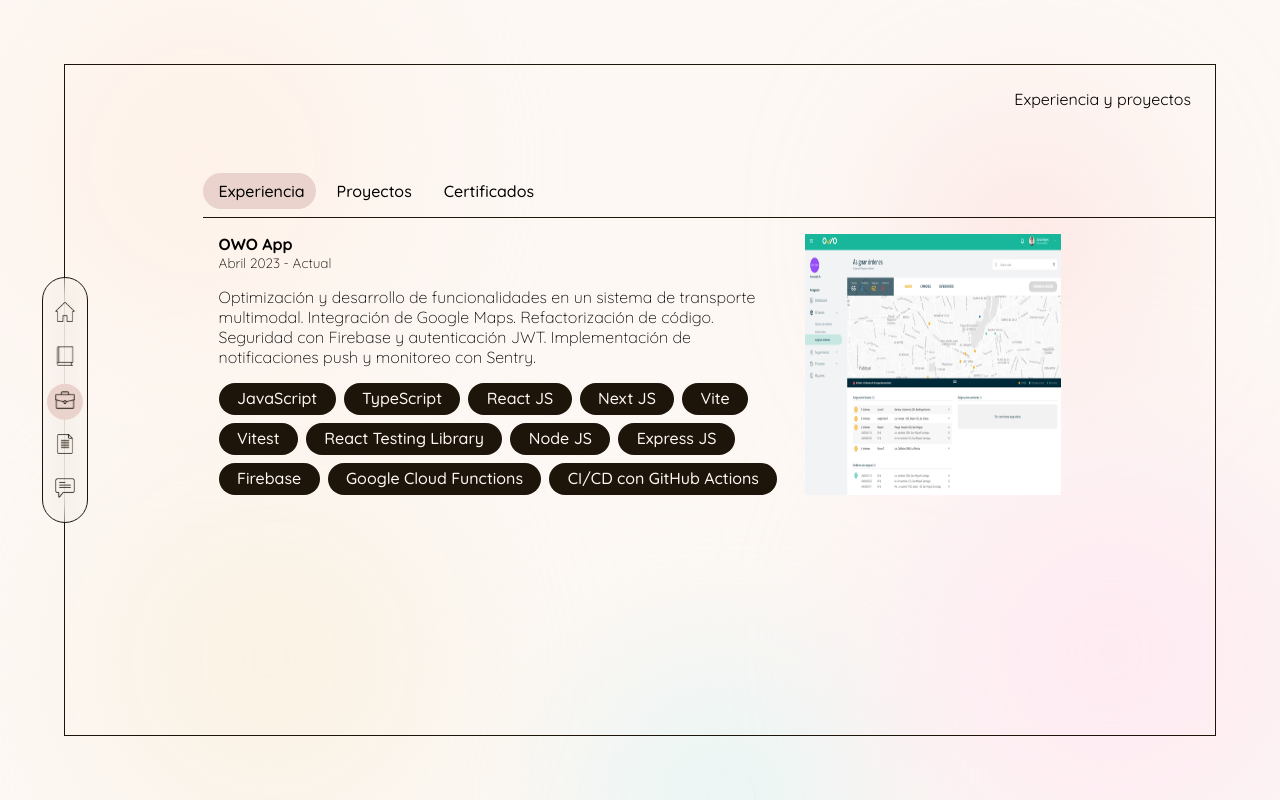
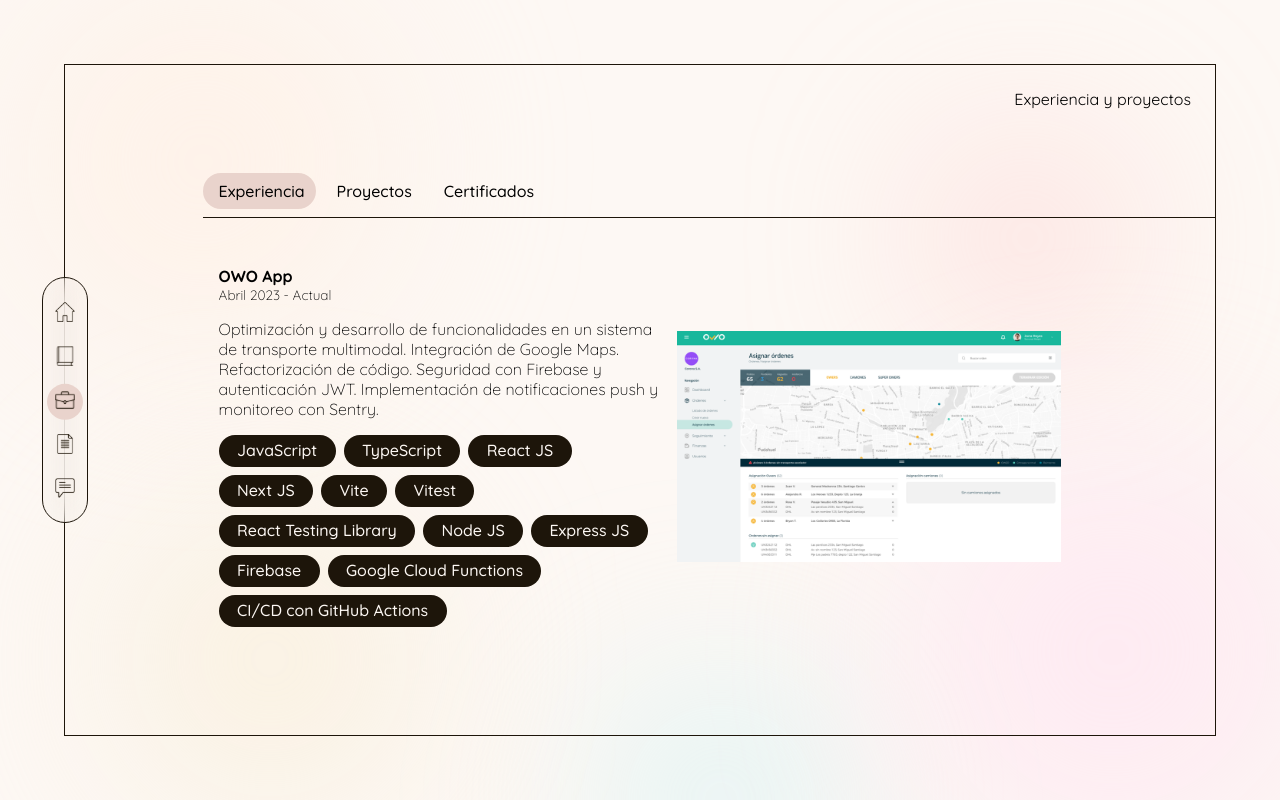
Before and after one commit to darianaren/my-portfolio, a React (Create React App) app: page /projects in a window 1280 px wide. Built offline with nearby package versions, Linux system fonts and the light colour scheme; a web font is replaced by a local one.

Commit message:
[main] feat (components/CardGroup)

```diff
--- a/src/components/Card/Card.jsx
+++ b/src/components/Card/Card.jsx
@@ -2,24 +2,25 @@
 
 import styles from "./styles.module.css";
 import ChipGroup from "../ChipGroup/ChipGroup";
-import Divider from "../Divider/Divider";
 
-const Card = ({ title, subtitle, image, description, labels, divider }) => {
+const Card = ({
+  title,
+  image,
+  labels,
+  subtitle,
+  description,
+  orientation = "horizontal"
+}) => {
   return (
-    <>
-      <article className={styles.wrapper}>
-        {image ? (
-          <img className={styles.image} src={image} alt={title} />
-        ) : null}
-        <div>
+    <article className={`${styles.wrapper} ${styles[orientation]}`}>
+      {image ? <img className={styles.image} src={image} alt={title} /> : null}
+      <div className={styles["info-container"]}>
         <h2 className={styles.title}>{title}</h2>
         <h3 className={styles.subtitle}>{subtitle}</h3>
         <p className={styles.description}>{description}</p>
         <ChipGroup chips={labels} />
       </div>
     </article>
-      {divider ? <Divider /> : null}
-    </>
   );
 };
 
--- a/src/components/Card/styles.module.css
+++ b/src/components/Card/styles.module.css
@@ -1,18 +1,35 @@
 @import "../../styles/variables.css";
 
-.wrapper {
+.wrapper.horizontal {
   gap: 1rem;
   display: flex;
+  flex-wrap: wrap;
+  align-items: center;
   justify-content: space-between;
 
   padding: 1rem 0;
 }
 
-.image {
+.wrapper.vertical {
+  padding: 1rem 0;
+}
+
+.horizontal .image {
   order: 2;
+  flex-shrink: 0;
 
-  width: 20vw;
   height: auto;
+  width: min(24rem, 100%);
+}
+
+.vertical .image {
+  width: 100%;
+  height: auto;
+}
+
+.info-container {
+  flex: 1;
+  min-width: 0;
 }
 
 .title {
--- /dev/null
+++ b/src/components/CardGroup/CardGroup.jsx
@@ -0,0 +1,24 @@
+import React from "react";
+
+import styles from "./styles.module.css";
+import Card from "../Card/Card";
+import Divider from "../Divider/Divider";
+
+const CardGroup = ({ divider, cards = [], orientation = "horizontal" }) => {
+  if (!cards.length) return null;
+
+  return (
+    <section
+      className={`${styles.wrapper} ${orientation ? styles[orientation] : ""}`}
+    >
+      {cards.map(({ key, ...data }, index) => (
+        <div key={key} className={styles.card}>
+          <Card orientation={orientation} {...data} />
+          {divider && index !== cards.length - 1 ? <Divider /> : null}
+        </div>
+      ))}
+    </section>
+  );
+};
+
+export default CardGroup;
--- /dev/null
+++ b/src/components/CardGroup/styles.module.css
@@ -0,0 +1,20 @@
+@import "../../styles/variables.css";
+
+.wrapper.vertical {
+  gap: 1rem;
+  display: flex;
+  flex-wrap: wrap;
+}
+
+.wrapper.vertical > .card {
+  flex-grow: 1;
+
+  min-width: min(19rem, 100%);
+  width: calc((100% / 3) - 0.7rem);
+}
+
+@media screen and (min-width: 696px) {
+  .wrapper.vertical > .card {
+    max-width: calc(50% - 0.25rem);
+  }
+}
--- a/src/components/Menu/Menu.jsx
+++ b/src/components/Menu/Menu.jsx
@@ -31,7 +31,7 @@
   );
 
   return (
-    <nav>
+    <nav style={{ marginBottom: "2rem" }}>
       <ul className={styles["ul-items-container"]}>
         {items.map(({ index, key, label }) => (
           <li
--- a/src/pages/Projects/Projects.jsx
+++ b/src/pages/Projects/Projects.jsx
@@ -1,10 +1,11 @@
 import React, { useCallback, useMemo, useState } from "react";
+
 import { motion, AnimatePresence } from "framer-motion";
 
 import { MENU_ITEMS, MENU_PAGE, PAGE_VARIANTS } from "./constants";
 
-import Card from "../../components/Card/Card";
 import Menu from "../../components/Menu/Menu";
+import CardGroup from "../../components/CardGroup/CardGroup";
 import PageWrapper from "../../templates/PageWrapper/PageWrapper";
 
 const Projects = () => {
@@ -20,7 +21,10 @@
     });
   }, []);
 
-  const menuPage = useMemo(() => MENU_PAGE[selectedItem], [selectedItem]);
+  const { menuPage, divider, orientation } = useMemo(
+    () => MENU_PAGE[selectedItem],
+    [selectedItem]
+  );
 
   return (
     <PageWrapper title="Experiencia y proyectos">
@@ -36,19 +40,11 @@
             variants={PAGE_VARIANTS}
             transition={{ duration: 0.5 }}
           >
-            {menuPage.map(
-              ({ key, title, subtitle, image, description, labels }, index) => (
-                <Card
-                  key={key}
-                  title={title}
-                  image={image}
-                  labels={labels}
-                  subtitle={subtitle}
-                  description={description}
-                  divider={index !== menuPage.length - 1}
-                />
-              )
-            )}
+            <CardGroup
+              cards={menuPage}
+              divider={divider}
+              orientation={orientation}
+            />
           </motion.div>
         </AnimatePresence>
       </div>
--- a/src/pages/Projects/constants.js
+++ b/src/pages/Projects/constants.js
@@ -176,7 +176,7 @@
 ]);
 
 export const MENU_PAGE = Object.freeze({
-  0: EXPERIENCES,
-  1: PROJECTS,
-  2: CERTIFICATES
+  0: { menuPage: EXPERIENCES, divider: true },
+  1: { menuPage: PROJECTS, divider: true },
+  2: { menuPage: CERTIFICATES, orientation: "vertical" }
 });
```
Lines whose indentation alone changed are shown as unchanged.
